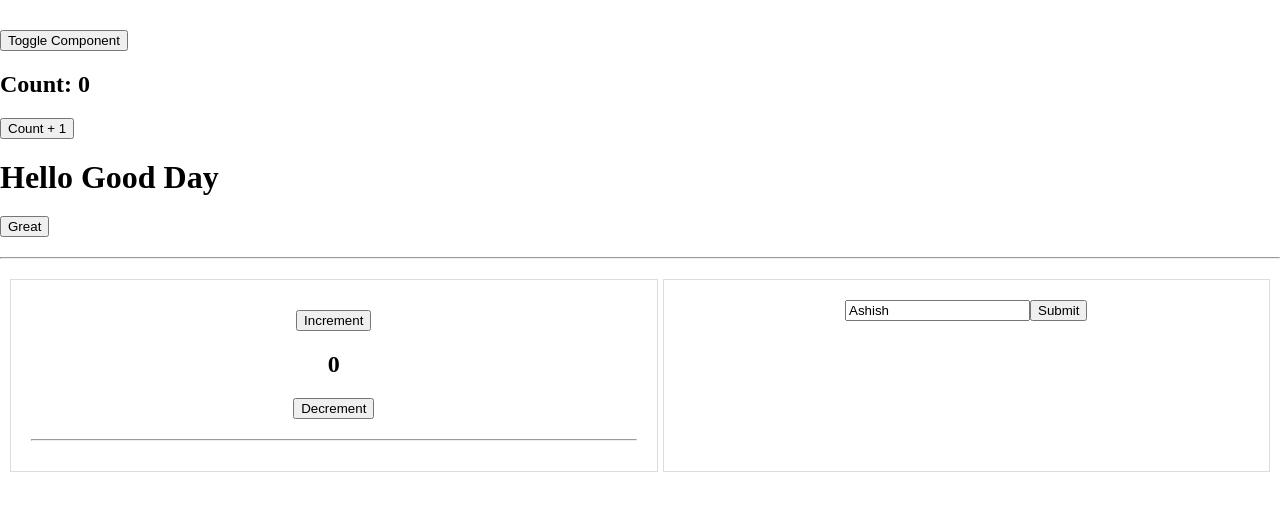
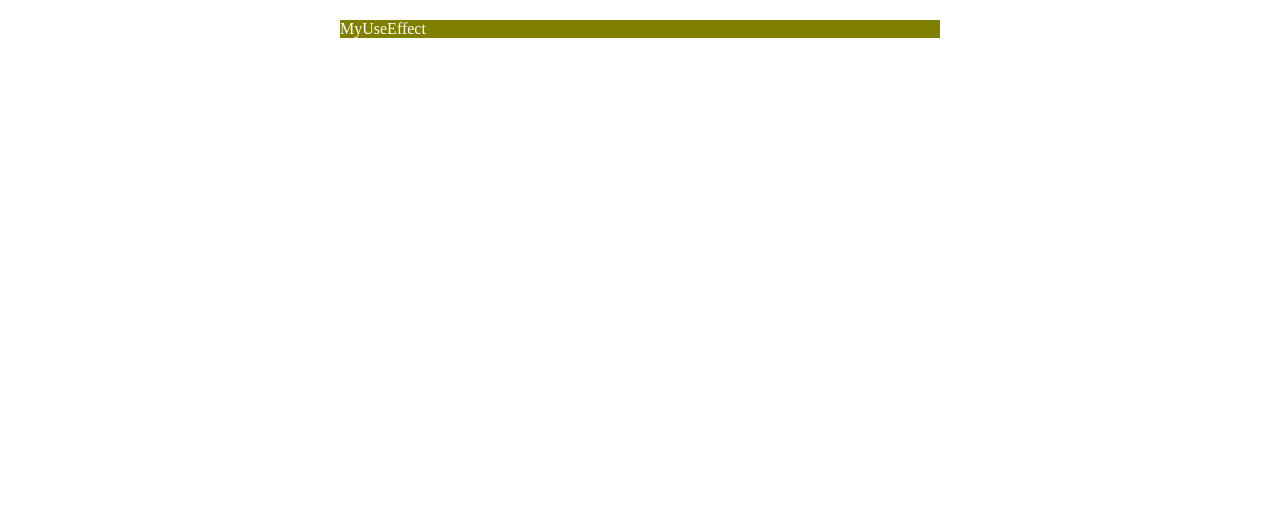
Before and after one commit to ashucj17/react-hooks, a React (Vite) app: page / in a window 1280 px wide. Shown: the top 510 px of the page. Built offline with nearby package versions, Linux system fonts and the light colour scheme.

Commit message:
useEffect and useLayoutEffect

```diff
--- a/src/App.jsx
+++ b/src/App.jsx
@@ -3,6 +3,8 @@ import './App.css'
 import ClassComponent from './ReactLifeCycle/ClassComponent'
 import FunctionalComponent from './ReactLifeCycle/FunctionalComponent'
 import MyUseState from './Hooks/MyUseState'
+import MyUseEffect from './Hooks/MyUseEffect'
+
 
 
 
@@ -11,13 +13,14 @@ function App() {
 
   return (
     <>
-      {/* <ClassComponent/> */}
+      {/* <ClassComponent/>
 
       <button onClick={()=>{
         setShow(!show)
       }}>Toggle Component</button>
       {show &&<FunctionalComponent /> }
-      <MyUseState />
+      <MyUseState /> */}
+      <MyUseEffect />
 
     </>
   )
--- /dev/null
+++ b/src/Hooks/MyUseEffect.jsx
@@ -0,0 +1,23 @@
+import React, { useEffect, useLayoutEffect, useState } from 'react'
+
+const MyUseEffect = () => {
+    const [width, setWidth]= useState(300)
+
+    console.log("Renderinng...", width)
+
+    useLayoutEffect(()=>{
+        console.log("UseEffect", width)
+        setWidth(600)
+    },[])
+  return (
+    <div style={
+        {width: `${width}px`,
+        color: 'white',
+        background: '#808000',
+        transition: 'width 1s',
+        }
+    }>MyUseEffect</div>
+  )
+}
+
+export default MyUseEffect
```
